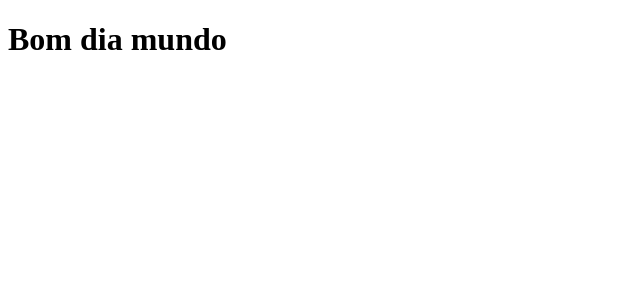
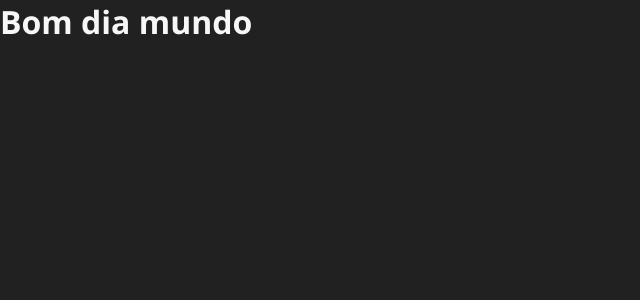
Before and after one commit to BeeSocy/beesocy, a React (Vite) app in the folder front/: page / in a window 1280 px wide. Shown: the top 300 px of the page, without its empty margins (0-640 px from the left). Built offline with nearby package versions, Linux system fonts and the light colour scheme.

Commit message:
Use styled theme and global style

```diff
--- a/front/src/App.tsx
+++ b/front/src/App.tsx
@@ -1,7 +1,19 @@
-function App() {
+import { useLocalStorage } from 'react-use';
+
+import dark from './styles/themes/dark';
+import { ThemeProvider } from 'styled-components';
+
+import GlobalStyle from './styles/global';
+
+export function App() {
+  const defaultTheme = dark;
+  const [theme] = useLocalStorage('theme', defaultTheme);
+
   return (
-    <h1>Bom dia mundo</h1>
-  )
+    <ThemeProvider theme={theme ? theme : defaultTheme}>
+      <h1>Bom dia mundo</h1>
+
+      <GlobalStyle />
+    </ThemeProvider>
+  );
 }
-
-export default App
```
Also changed, not shown: front/src/main.tsx (+4 -4 lines).
